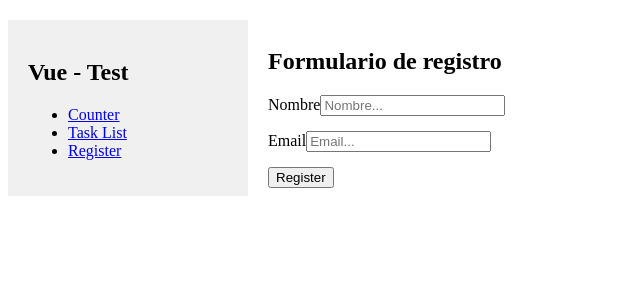
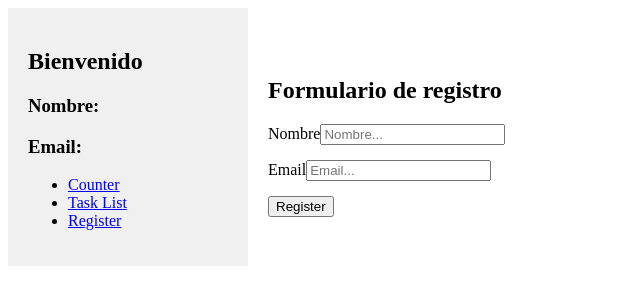
Before and after one commit to Mub1522/tests, a Vue app: page /register in a window 1280 px wide. Shown: the top 304 px of the page, without its empty margins (0-640 px from the left). Built offline with nearby package versions, Linux system fonts and the light colour scheme.

Commit message:
Create store with pinia for the register view

```diff
--- a/src/components/Sidebar.vue
+++ b/src/components/Sidebar.vue
@@ -1,9 +1,22 @@
-<!-- eslint-disable vue/multi-word-component-names -->
-<script setup></script>
+<script setup>
+import { useRegisterStore } from '@/modules/register/stores/registerStore';
+import { ref, watch } from 'vue';
+const registerStore = useRegisterStore();
+const name = ref(registerStore.name.value);
+const email = ref(registerStore.email.value);
+watch(() => registerStore.name, (newValue) => {
+    name.value = newValue;
+});
+watch(() => registerStore.email, (newValue) => {
+    email.value = newValue;
+});
+</script>
 
 <template>
     <div class="sidebar">
-        <h2>Vue - Test</h2>
+        <h2>Bienvenido</h2>
+        <h3>Nombre: {{ name }}</h3>
+        <h3>Email: {{ email }}</h3>
         <ul>
             <li><router-link to="/Counter">Counter</router-link></li>
             <li><router-link to="/taskList">Task List</router-link></li>
--- /dev/null
+++ b/src/modules/register/stores/registerStore.js
@@ -0,0 +1,18 @@
+import { defineStore } from 'pinia';
+import { ref } from 'vue'
+
+export const useRegisterStore = defineStore('register', () => {
+    const name = ref('');
+    const email = ref('');
+
+    const saveRegister = (nameForm, emailForm) => {
+        name.value = nameForm;
+        email.value = emailForm;
+    };
+
+    return {
+        name,
+        email,
+        saveRegister
+    };
+});
--- a/src/modules/register/views/registerView.vue
+++ b/src/modules/register/views/registerView.vue
@@ -1,25 +1,30 @@
 <script setup>
 import { Form, Field, ErrorMessage } from 'vee-validate';
 import schema from '../schemas/validationSchema';
+import { useRegisterStore } from '../stores/registerStore';
+import { ref } from 'vue';
+const registerStore = useRegisterStore();
+const name = ref('');
+const email = ref('');
 
 const onSubmit = () => {
+    registerStore.saveRegister(name.value, email.value);
     console.log('success');
 }
-
 </script>
 
 <template>
     <div>
         <h2>Formulario de registro</h2>
-        <Form :validation-schema="schema" @submit="onSubmit">
+        <Form :validation-schema="schema" @submit="onSubmit()">
             <div class="form-group">
                 <label for="name">Nombre</label>
-                <Field type="text" placeholder="Nombre..." name="name" />
+                <Field type="text" placeholder="Nombre..." name="name" v-model="name" />
                 <ErrorMessage name="name"></ErrorMessage>
             </div>
             <div class="form-group">
                 <label for="email">Email</label>
-                <Field type="email" placeholder="Email..." name="email" />
+                <Field type="email" placeholder="Email..." name="email" v-model="email" />
                 <ErrorMessage name="email"></ErrorMessage>
             </div>
             <button type="submit">Register</button>
```
